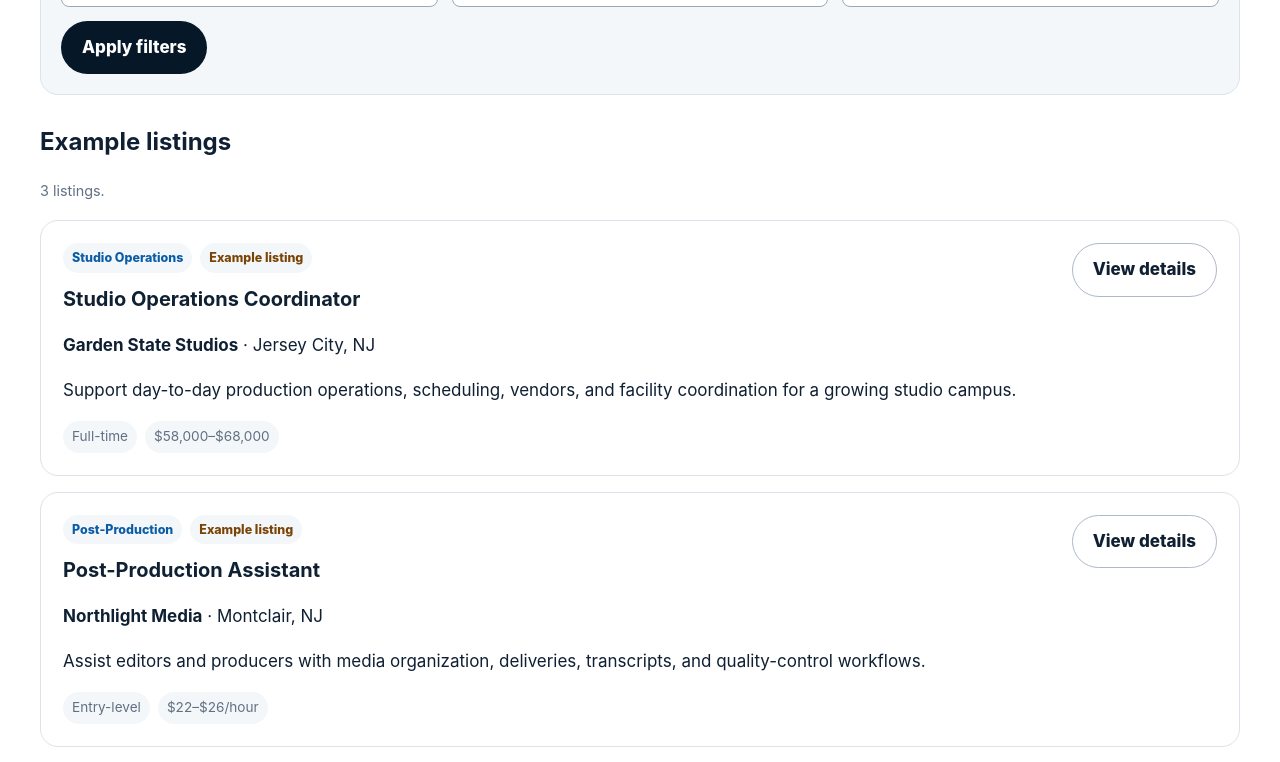
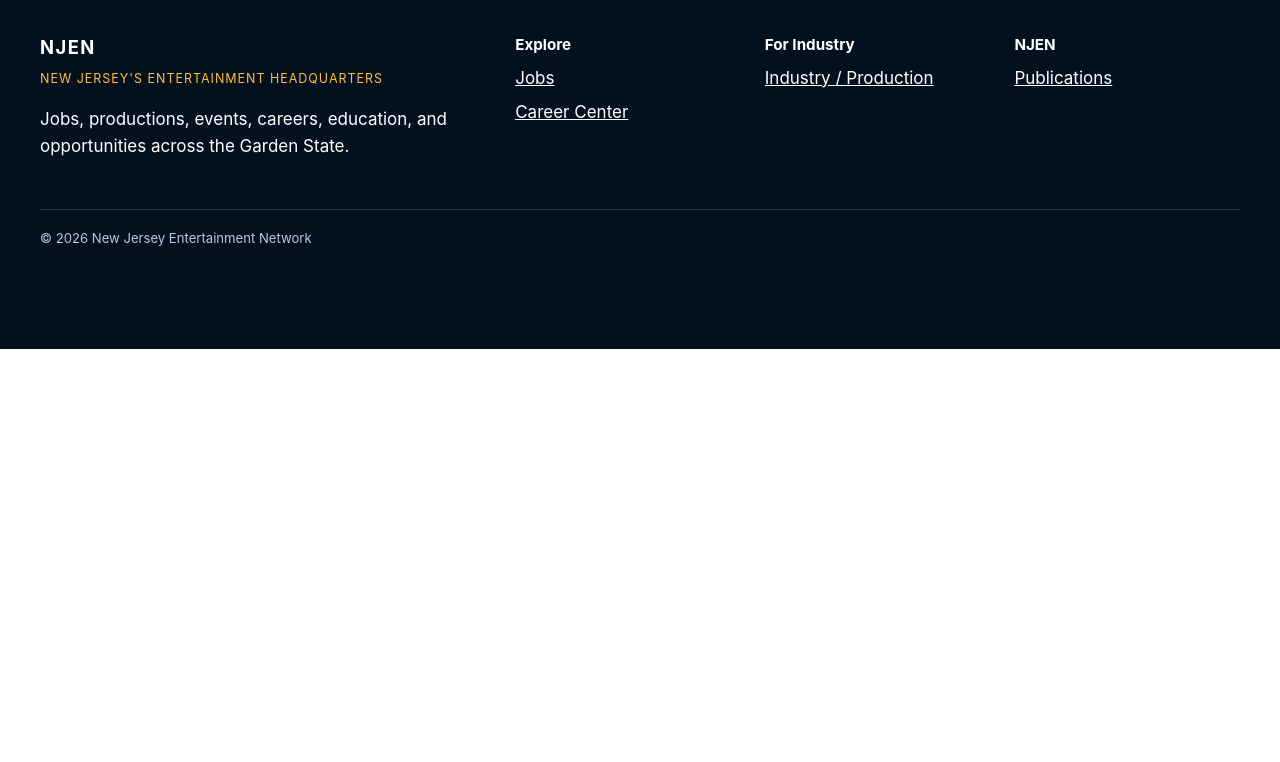
Before and after one commit to NJentertainmentnetwork/njen-website, a Next.js app: page /jobs in a window 1280 px wide. Shown: the part 640-1402 px from the top of the page. After the commit the page ends 989 px from the top, so only its background shows below. Built offline with nearby package versions, Linux system fonts and the light colour scheme.

Commit message:
Remove NJEN sample jobs and set Early Access noindex

```diff
--- a/app/(site)/jobs/page.tsx
+++ b/app/(site)/jobs/page.tsx
@@ -3,19 +3,22 @@ import { JobCard } from "@/components/JobCard";
 import { JobFilters } from "@/components/JobFilters";
 import { PageHero } from "@/components/PageHero";
 import { SampleContentNotice } from "@/components/SampleContentNotice";
-import { JOB_FILTER_KEYS, JOBS_ARE_SAMPLE_DATA, getJobsView } from "@/lib/jobs";
+import { JOB_FILTER_KEYS, JOBS_ARE_SAMPLE_DATA, getJobsView, getPublishedJobs } from "@/lib/jobs";
 import { canonicalFor, requireSection } from "@/lib/sections";
 
 type SearchParams = Promise<Record<string, string | string[] | undefined>>;
 
-// While listings are sample data the page stays out of search results. This
-// switches automatically once lib/jobs.ts serves real published jobs.
+// An EMPTY board stays out of search results. Indexing a page that says "no
+// current listings" earns nothing and is the first impression a searcher would
+// get of NJEN jobs. This is keyed off the real job count rather than off the
+// sample-data flag, so the page starts being indexed the moment NJEN publishes
+// its first listing - with no code change.
 //
 // A filtered view is also kept out of search results: the same listings under a
 // query string are a duplicate of /jobs, and only the unfiltered index should
 // ever be indexed. `follow: true` keeps the job links themselves crawlable.
 export async function generateMetadata({ searchParams }: { searchParams: SearchParams }): Promise<Metadata> {
-  const params = await searchParams;
+  const [params, published] = await Promise.all([searchParams, getPublishedJobs()]);
   const isFiltered = JOB_FILTER_KEYS.some((key) => {
     const value = params[key];
     return typeof value === "string" ? value.trim() !== "" : Array.isArray(value) && value.length > 0;
@@ -25,7 +28,7 @@ export async function generateMetadata({ searchParams }: { searchParams: SearchP
     title: "Jobs",
     description:
       "Entertainment work across New Jersey: studio, crew, theater, music, live event and support roles.",
-    robots: JOBS_ARE_SAMPLE_DATA || isFiltered ? { index: false, follow: true } : undefined,
+    robots: published.length === 0 || isFiltered ? { index: false, follow: true } : undefined,
     // Always the unfiltered index: a filtered view is the same listings under a
     // query string, so it must point back at the one canonical jobs page.
     alternates: canonicalFor("/jobs"),
--- a/data/jobs.ts
+++ b/data/jobs.ts
@@ -1,9 +1,10 @@
-// SAMPLE DATA ONLY. These are not live opportunities and must always be
-// labelled as examples in the UI. Replaced by database-backed published jobs in
-// a later Week 1 task.
+// NO SAMPLE DATA. The example listings that previously lived here were removed
+// at the client's request (Day 16): they appeared on the public site labelled
+// "Example listing", and the client does not want demo content visible.
+//
+// DO NOT ADD PLACEHOLDER JOBS HERE. Real listings arrive from the approved CMS
+// through lib/jobs.ts. A record in this file with no moderation status is now
+// rejected by the publication gate (JOBS_ARE_SAMPLE_DATA is false), so adding
+// one would not publish it anyway.
 export type Job={slug:string;title:string;organization:string;location:string;type:string;category:string;pay:string;posted:string;summary:string;responsibilities:string[];qualifications:string[]};
-export const jobs:Job[]=[
-{slug:"studio-operations-coordinator",title:"Studio Operations Coordinator",organization:"Garden State Studios",location:"Jersey City, NJ",type:"Full-time",category:"Studio Operations",pay:"$58,000–$68,000",posted:"2 days ago",summary:"Support day-to-day production operations, scheduling, vendors, and facility coordination for a growing studio campus.",responsibilities:["Coordinate stage and production schedules","Maintain vendor and facility records","Support production arrivals and daily logistics"],qualifications:["2+ years in operations or production support","Strong communication and organization","Comfort working in a fast-paced environment"]},
-{slug:"post-production-assistant",title:"Post-Production Assistant",organization:"Northlight Media",location:"Montclair, NJ",type:"Entry-level",category:"Post-Production",pay:"$22–$26/hour",posted:"3 days ago",summary:"Assist editors and producers with media organization, deliveries, transcripts, and quality-control workflows.",responsibilities:["Organize footage and project files","Prepare exports and delivery checklists","Track notes and approvals"],qualifications:["Knowledge of common editing workflows","Excellent file organization","Interest in television and streaming production"]},
-{slug:"theater-marketing-manager",title:"Theater Marketing Manager",organization:"Shoreline Performing Arts",location:"Red Bank, NJ",type:"Full-time",category:"Theater",pay:"$62,000–$74,000",posted:"5 days ago",summary:"Lead audience development, digital marketing, partnerships, and campaign planning for a regional performing arts organization.",responsibilities:["Build season marketing campaigns","Manage social and email calendars","Develop local partnerships"],qualifications:["3+ years marketing experience","Strong writing and campaign skills","Arts or entertainment background preferred"]}
-];
+export const jobs:Job[]=[];
--- a/lib/jobs.ts
+++ b/lib/jobs.ts
@@ -66,11 +66,22 @@ export type PublicJob = {
 
 /**
  * True while listings come from sample data. Drives the "Example listings"
- * labelling and the `noindex` on jobs pages, so both disappear automatically
- * once real published jobs are used. Set to false in the same change that
- * switches this module to the CMS source.
+ * labelling shown with each card.
+ *
+ * FALSE SINCE DAY 16: the sample listings were removed at the client's request,
+ * so there is no example data left to label. Two things follow, both deliberate:
+ *
+ *  - the publication gate below becomes FAIL-CLOSED, so a record added to
+ *    data/jobs.ts without a moderation status can no longer be published. That
+ *    is the guarantee that test listings cannot reappear on the public site.
+ *  - indexing and sitemap inclusion no longer key off this flag. They now key
+ *    off whether any job is actually published, which is the real question -
+ *    see app/(site)/jobs/page.tsx and app/sitemap.ts.
+ *
+ * It stays as a constant because the "Example listing" badge and notice are
+ * still the correct mechanism if NJEN ever wants a labelled demo board again.
  */
-export const JOBS_ARE_SAMPLE_DATA = true;
+export const JOBS_ARE_SAMPLE_DATA = false;
 
 /**
  * A source record as it may arrive before it is trusted, with the staff-side
```
Also changed, not shown: app/(site)/jobs/[slug]/page.tsx (+5 -2 lines), app/early-access/page.tsx (+14 -0 lines), app/sitemap.ts (+11 -10 lines).
